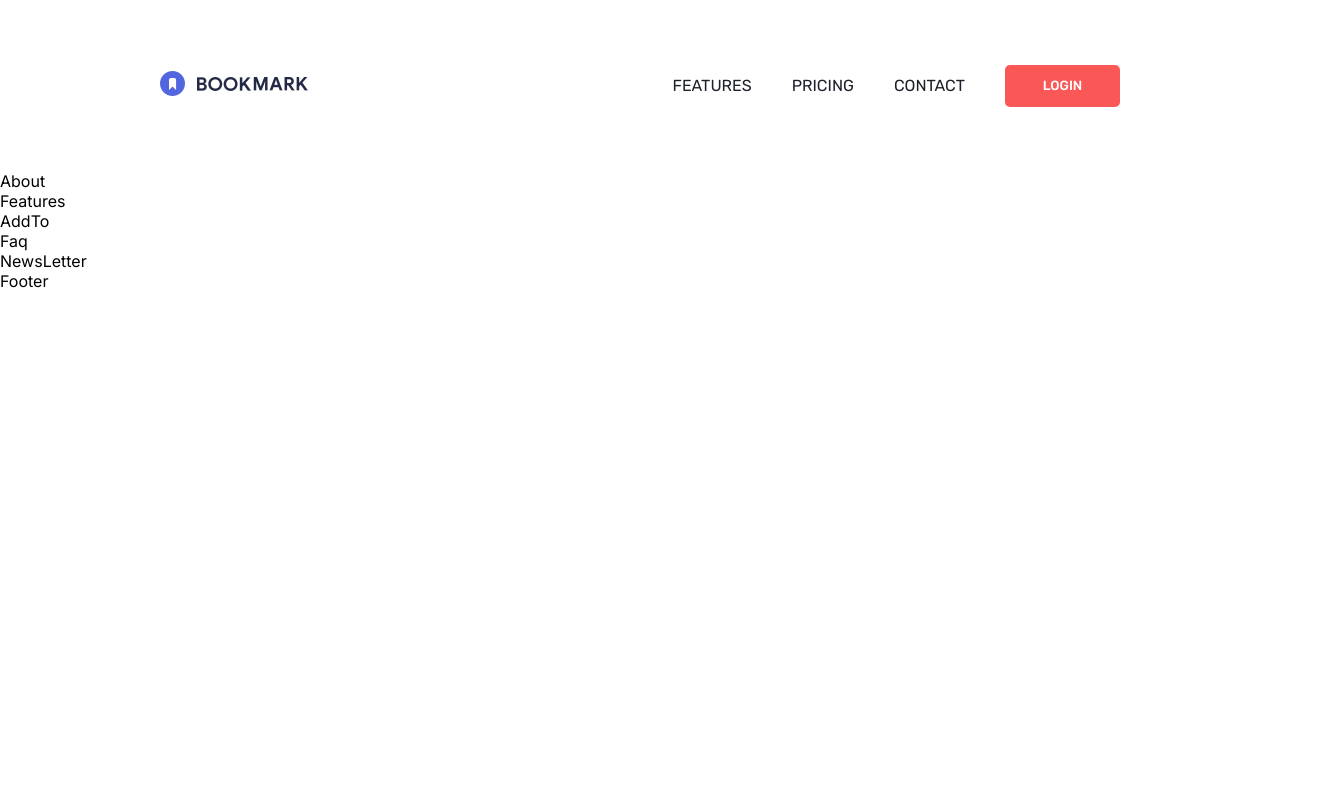
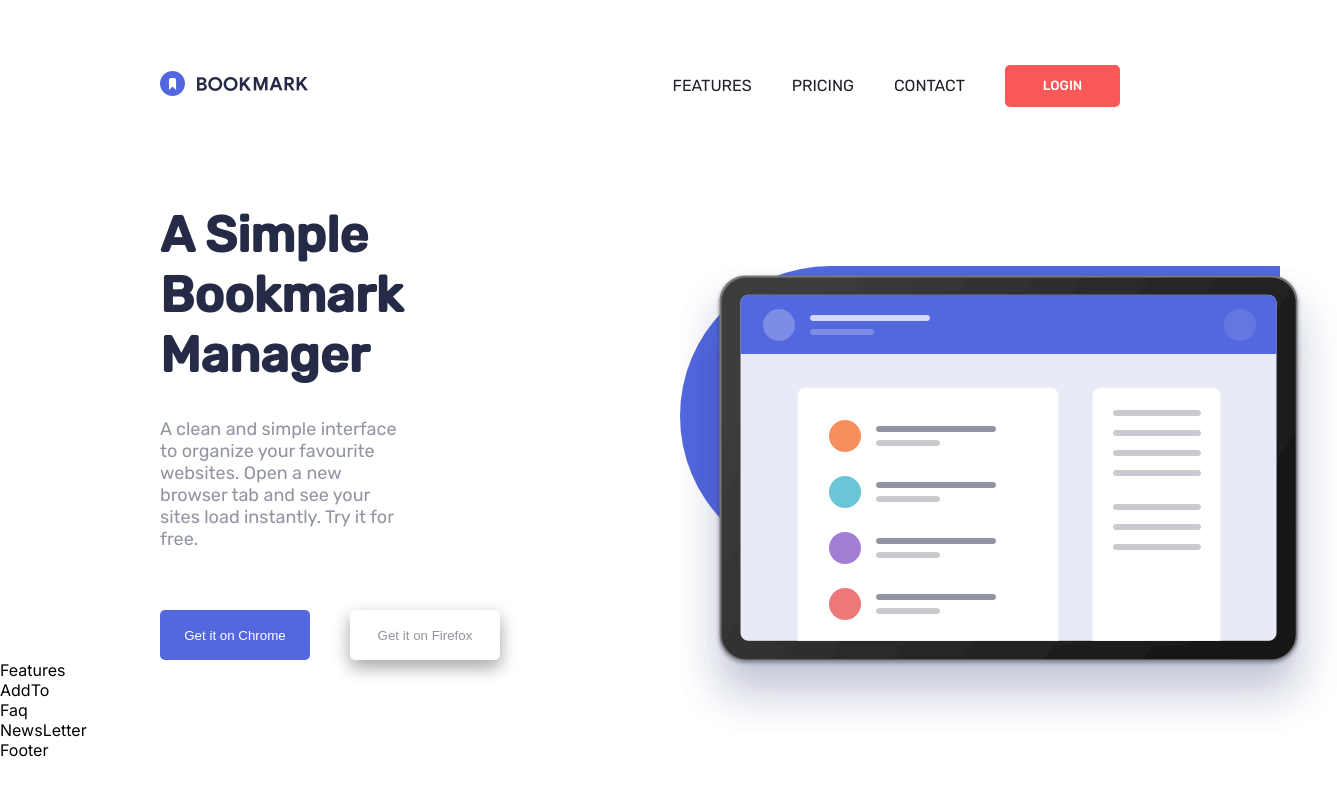
Before and after one commit to chinmayagarwal3007/bookmark-landing-page, a Next.js app: page / in a window 1280 px wide. Shown: the top 794 px of the page, 1337 px wide, since content can reach past the window. Built offline with nearby package versions, Linux system fonts and the light colour scheme.

Commit message:
working on about

```diff
--- a/src/components/about/About.jsx
+++ b/src/components/about/About.jsx
@@ -1,9 +1,26 @@
 import React from 'react'
 import styles from "./about.module.css"
+import Image from 'next/image'
 
 const About = () => {
   return (
-    <div>About</div>
+    <div className={styles.container}>
+
+      <div className={styles.info}>
+        <h1 className={styles.heading}>A Simple Bookmark Manager</h1>
+        <p className={styles.content}>A clean and simple interface to organize your favourite websites. Open a new browser tab and see your sites load instantly. Try it for free.</p>
+        <div className={styles.buttons}>
+        <button className={styles.chrome}>Get it on  Chrome</button>
+        <button className={styles.firefox}>Get it on  Firefox</button>
+        </div>
+      </div>
+
+      <div className={styles.image}>
+        <Image src='/illustration-hero.png' alt='img' width = {657} height={466} className={styles.img} />
+        <div className={styles.block}></div>
+      </div>
+
+    </div>
   )
 }
 
--- a/src/components/about/about.module.css
+++ b/src/components/about/about.module.css
@@ -0,0 +1,82 @@
+.container{
+    font-family: 'Rubik';
+    display: flex;
+    align-items: center;
+    justify-content: space-around;
+    margin-left: 160px;
+}
+
+.info{
+    flex: 1;
+    margin-right: 120px;
+}
+
+
+.buttons{
+    display: flex;
+    align-items: center;
+    gap: 40px;
+    margin-top: 60px;
+}
+
+.chrome{
+    background-color: hsl(231, 69%, 60%);
+    color: white;
+    border-radius: 5px;
+    width: 150px;
+    height: 50px;
+    border: none;
+    font-weight: 500;
+}
+
+.firefox{
+    background-color: white;
+    box-shadow: 0 8px 16px 0 rgba(0,0,0,0.2), 0 6px 20px 0 rgba(0,0,0,0.19);
+    color: hsl(229, 8%, 60%);
+    border-radius: 5px;
+    width: 150px;
+    height: 50px;
+    border: none;
+    font-weight: 500;
+}
+
+.chrome:hover{
+
+    background-color: transparent;
+    border: solid hsl(231, 69%, 60%) 2px;
+    color: hsl(231, 69%, 60%);
+}
+
+.firefox:hover{
+    background-color: transparent;
+    border: solid hsl(229, 8%, 60%) 2px;
+    color: hsl(229, 8%, 60%);
+    box-shadow: none;
+}
+
+.content{
+    color: hsl(229, 8%, 60%);
+    margin-right: 150px;
+    font-size: 18px;
+}
+.heading{
+    color: hsl(229, 31%, 21%);
+    font-size: 50px;
+}
+
+.block{
+    background-color: hsl(231, 69%, 60%);
+    height: 300px;
+    width: 600px;
+    border-bottom-left-radius: 150px;
+    border-top-left-radius: 150px;
+}
+
+.image{
+    flex: 1;
+    position: relative;
+}
+
+.img{
+    position: absolute;
+}
```
